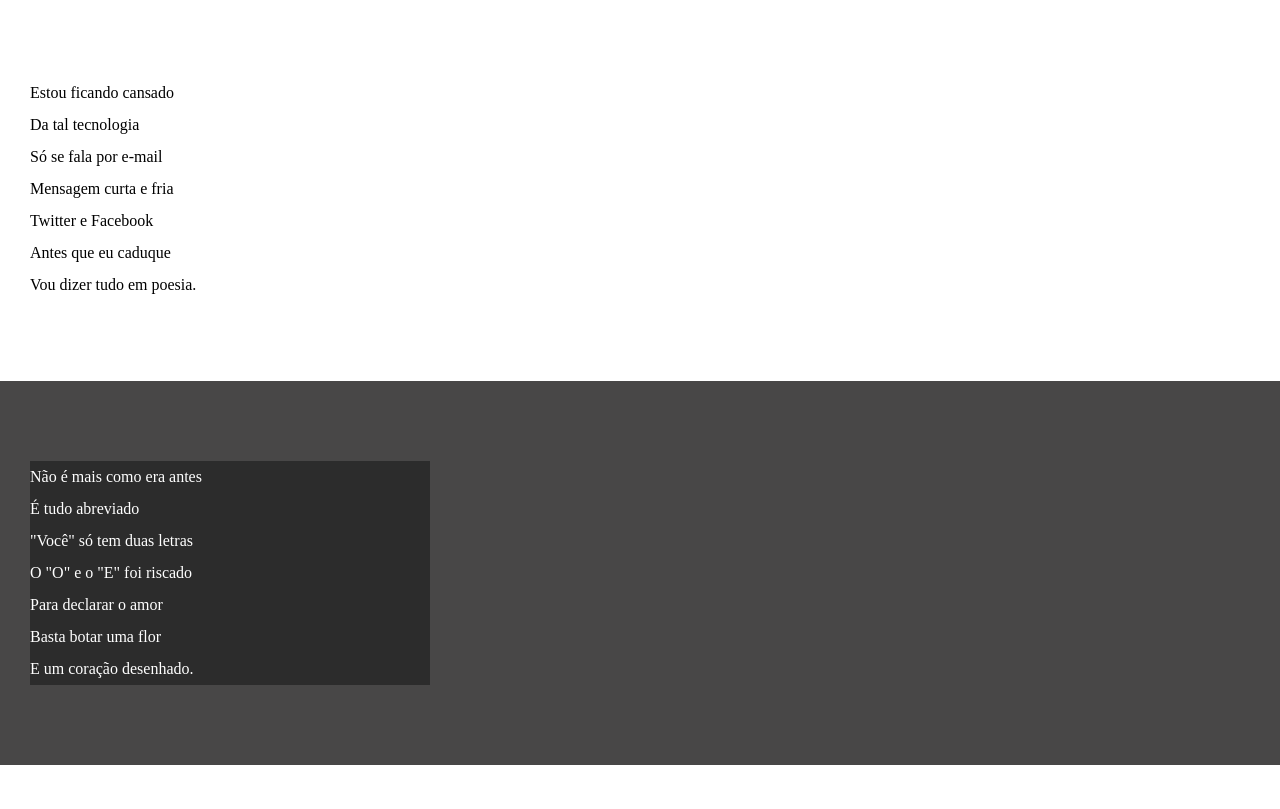
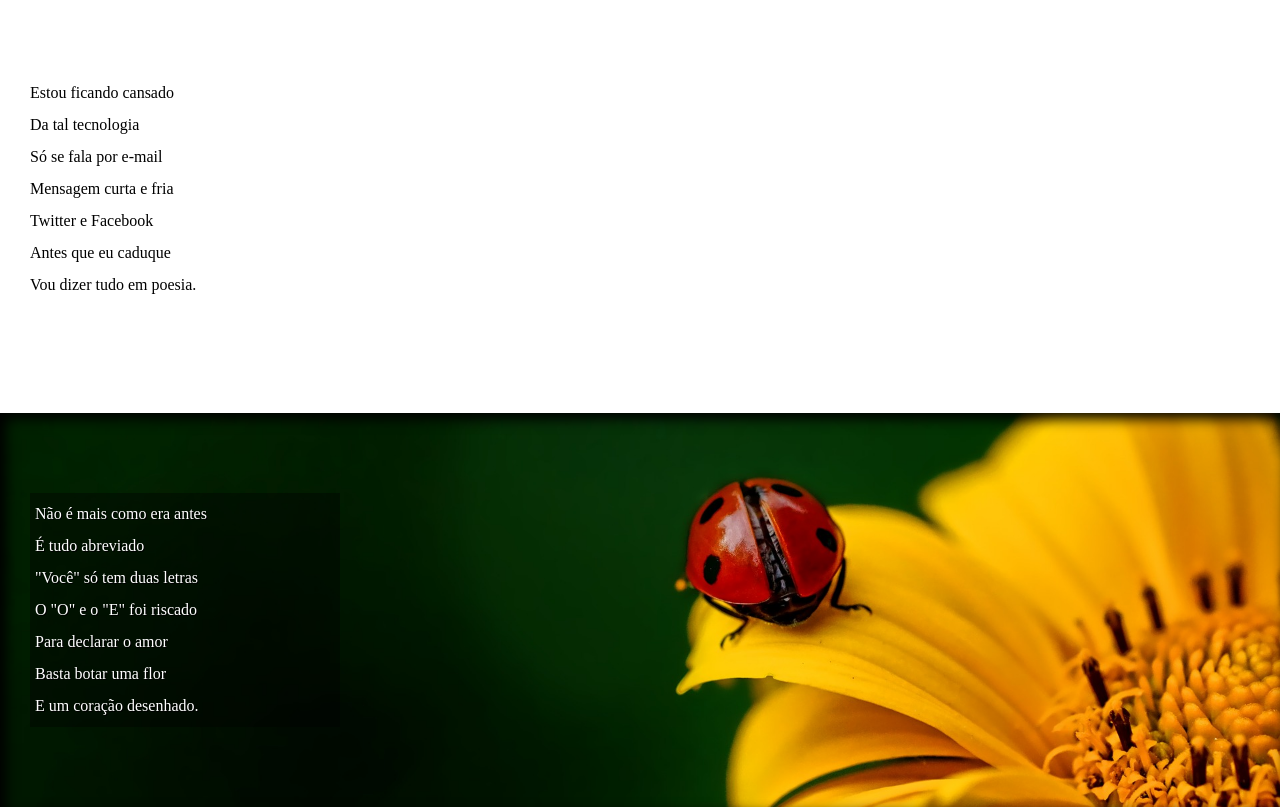
Before and after one commit to fabiobragaviana/HTML-Css, a plain HTML site: page aula 16/desafio.html/desafio012/index.html in a window 1280 px wide. Shown: the part 158-967 px from the top of the page. Drawn offline with Linux system fonts and the light colour scheme.

Commit message:
finalizando codel

```diff
--- a/aula 16/desafio.html/desafio012/estilo/style.css
+++ b/aula 16/desafio.html/desafio012/estilo/style.css
@@ -44,6 +44,10 @@ section {
     padding-left: 30px;
 }
 
+section > p {
+    padding-bottom: 2em;
+}
+
 section.normal {
     background-color: white;
     color: black;
@@ -51,15 +55,37 @@ section.normal {
 }
 
 section.imagem {
-    background-color: rgb(72, 71, 71);
+    background-color: rgb(97, 97, 97);
     color: white;
+    box-shadow: inset 6px 6px 13px 0px black;
+    background-size: cover;
+    background-attachment: fixed;
 }
 
 section.imagem > p {
-    width: 400px;
+    width: 300px;
+    display: inline block;
+    padding: 5px;
     background-color: rgba(0, 0, 0, 0.386);
+    text-shadow: 1px 1px 0px black;
+
 }
 
+section#img01 {
+    background-image: url("../imagens/background001.jpg");
+    background-position: right center;
+
+
+
+
+}
+
+section#img02 {
+    background-image: url("../imagens/background002.jpg");
+
+
+
+}
 footer {
     background-color: black;
     color: white;
--- a/aula 16/desafio.html/desafio012/index.html
+++ b/aula 16/desafio.html/desafio012/index.html
@@ -27,7 +27,7 @@
         </p>
     </section>
 
-    <section class="imagem">
+    <section class="imagem" id="img01">
         <p>
             Não é mais como era antes <br>
             É tudo abreviado <br>
@@ -58,7 +58,7 @@
         </p>
     </section>
 
-    <section class="imagem">
+    <section class="imagem" id="img02">
         <p>
             Tenho saudade das cartas <br>
             Escritas com a própria mão <br>
```
